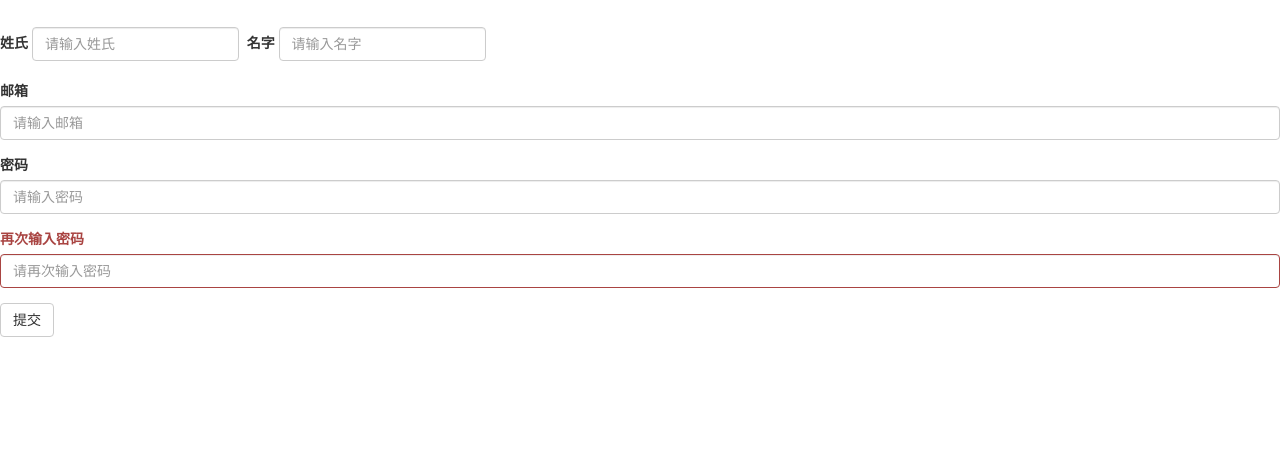
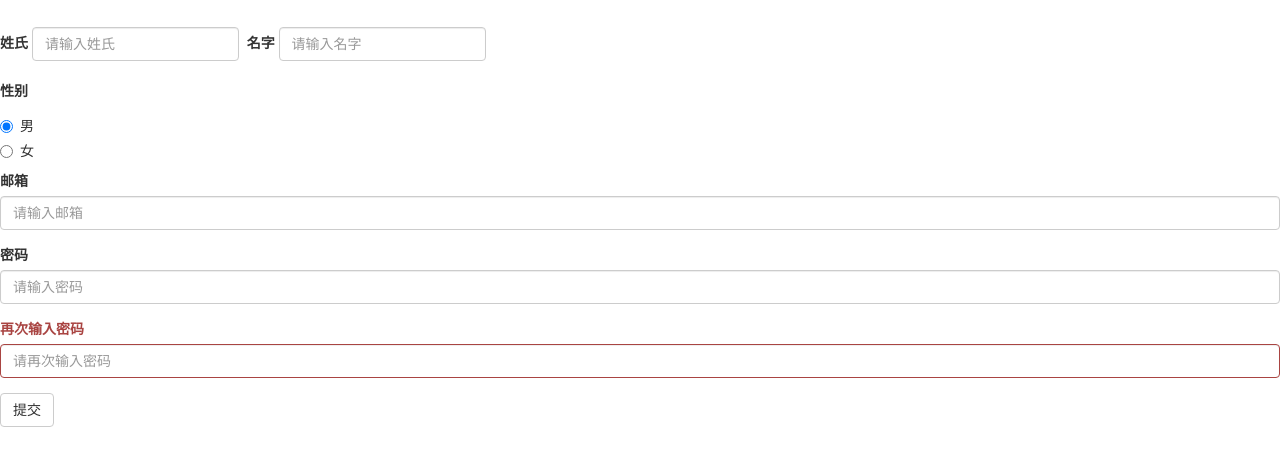
Before and after one commit to Jimmy685/BootrapTest, a plain HTML site: page index.html in a window 1280 px wide. Shown: the part 56-522 px from the top of the page. Drawn offline with nearby package versions, Linux system fonts and the light colour scheme.

Commit message:
Update index.html

```diff
--- a/index.html
+++ b/index.html
@@ -22,6 +22,19 @@
 </form>
 <br>
 <form>
+<label for="">性别</label>
+<div class="radio">
+    <label>
+        <input type="radio" name="optionsRadios" id="optionsRadios1" value="option1" checked>男
+    </label>
+</div>
+<div class="radio">
+    <label>
+        <input type="radio" name="optionsRadios" id="optionsRadios2" value="option2">女
+    </label>
+</div>
+</form>
+<form>
 	<div class="form-group">
 		<label for="">邮箱</label>
 		<input type="text" class="form-control" placeholder="请输入邮箱">
@@ -35,6 +48,6 @@
 		<input type="password" class="form-control" placeholder="请再次输入密码">
 	</div>
 	<button class="btn btn-default ">提交</button>
-<form>
+</form>
 </body>
 </html>
```
